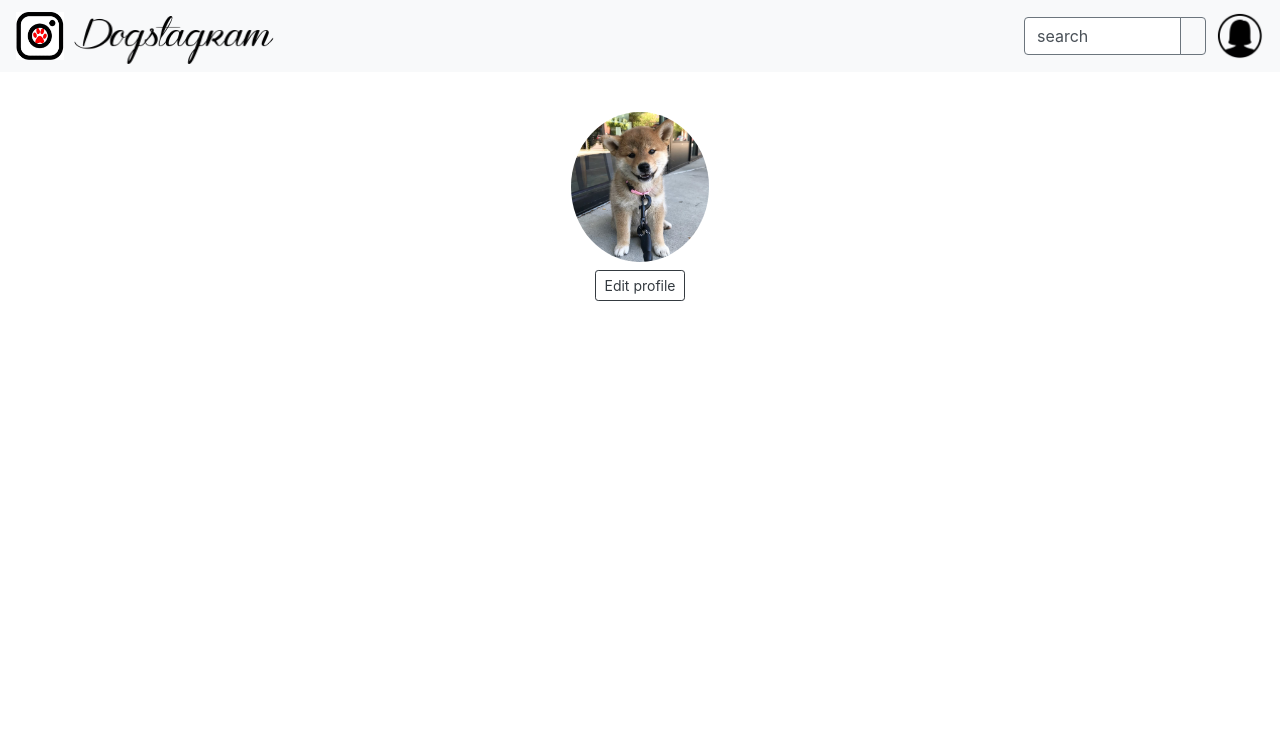
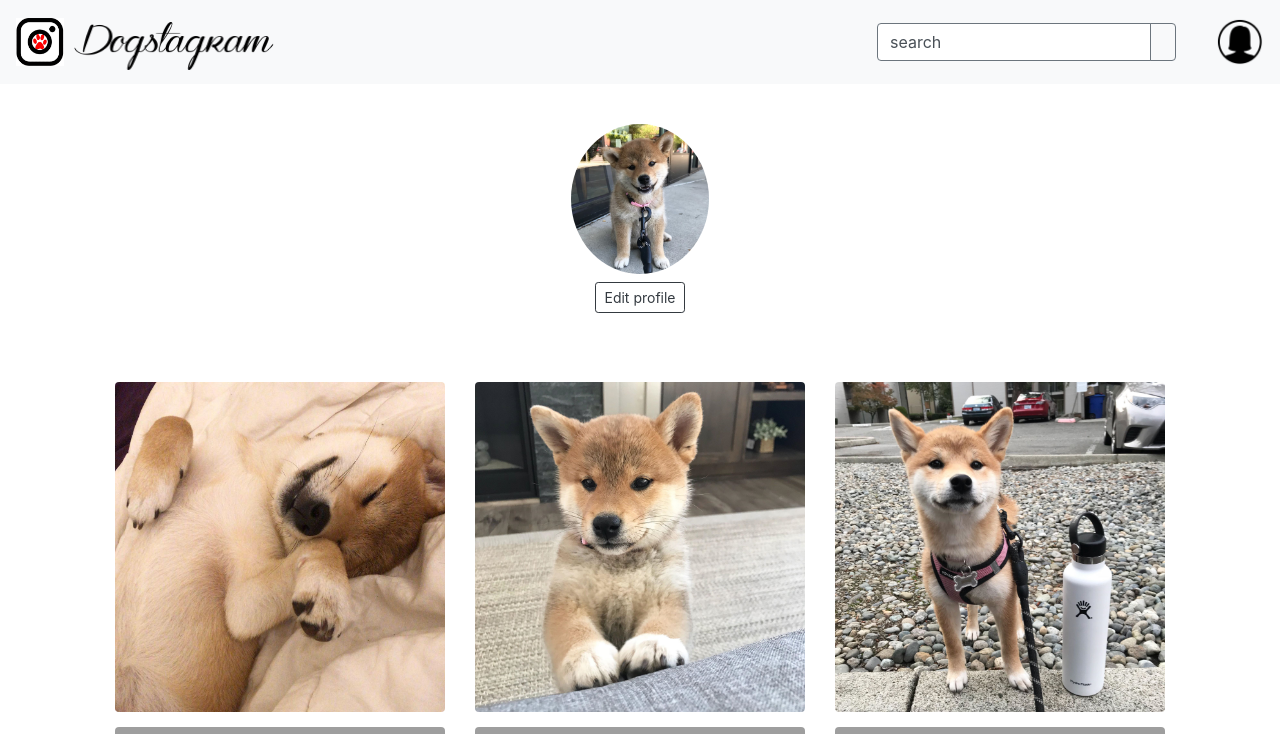
Before and after one commit to Nayrb123/Dogstagram, a Django app: template Dogstagram_Project/apps/dogstagram_app/templates/dogstagram_app/profilepage.html in a window 1280 px wide. Shown: the top 734 px of the page. Before the commit the page ends 301 px from the top, so only its background shows below. Run offline with Django 3.2, Linux system fonts and the light colour scheme; the template is opened without the code that fills it, so the values that code supplies are empty; parts of the project's set-up code (start-up, migrations or seed data) failed here and were passed over; some libraries are stand-ins or nearby versions; grey boxes are pictures that could not be loaded.

Commit message:
created comment model

```diff
--- a/Dogstagram_Project/apps/dogstagram_app/models.py
+++ b/Dogstagram_Project/apps/dogstagram_app/models.py
@@ -36,3 +36,9 @@ class User(models.Model):
     created_at = models.DateTimeField(auto_now_add=True)
     updated_at = models.DateTimeField(auto_now=True)
     objects = UserManager()
+
+class Comment(models.Model):
+    Comment = models.TextField()
+    comment_uploader = models.ForeignKey(User, related_name="uploaded_comment", on_delete=models.CASCADE)
+    created_at = models.DateTimeField(auto_now_add=True)
+    updated_at = models.DateTimeField(auto_now=True)
--- a/Dogstagram_Project/apps/dogstagram_app/static/dogstagram_app/css/style.css
+++ b/Dogstagram_Project/apps/dogstagram_app/static/dogstagram_app/css/style.css
@@ -1,6 +1,7 @@
 
 .searchbox {
-    margin-left: 750px;
+    float: right;
+    margin-right: 25px;
 }
 .form-col {
     margin-top: 15px;
@@ -19,11 +20,13 @@
     width: 200px;
     margin-top: 8px;
     margin-left: 10px;
+
 }
 .placeholder {
     height: 48px;
     width: 48px;
-    margin-left: 10px;
+    float: right;
+    position: right;
 }
 
 .emmi_pic {
@@ -44,14 +47,16 @@ h5,{
     margin-right: 59px;
 }
 
-.profile_bio{
-
-}
-.users_bio {
-}
-
 .profile_introduction {
     max-width: 350px;
     max-height: 40px;
     text-align: center;
 }
+
+.row {
+    margin: 15px;
+  }
+
+  .bio {
+    margin-bottom: 30px;
+  }
--- a/Dogstagram_Project/apps/dogstagram_app/templates/dogstagram_app/createprofile.html
+++ b/Dogstagram_Project/apps/dogstagram_app/templates/dogstagram_app/createprofile.html
@@ -29,7 +29,7 @@
               </div>
             </div>
             <img src='{% static "dogstagram_app/images/placeholder.png" %}' class="placeholder">
-      </nav>
+    </nav>
     {% if messages %}
         <ul class="messages">
             {% for message in messages %}
@@ -61,7 +61,7 @@
             <div class="form-group col-md-4">
                 <input type="password" class="form-control" id="inputPassword4" placeholder="Password" name="password">
             </div>
-            <button type="submit" class="register btn btn-outline-dark btn-sm">Register</button>
+            <button type="submit" class="login btn btn-outline-dark btn-sm">Register</button>
         </div>
     </form>
         <h3>Login:</h3>
--- a/Dogstagram_Project/apps/dogstagram_app/templates/dogstagram_app/profilepage.html
+++ b/Dogstagram_Project/apps/dogstagram_app/templates/dogstagram_app/profilepage.html
@@ -7,16 +7,24 @@
     <link rel="stylesheet" href="https://stackpath.bootstrapcdn.com/bootstrap/4.1.3/css/bootstrap.min.css" integrity="sha384-MCw98/SFnGE8fJT3GXwEOngsV7Zt27NXFoaoApmYm81iuXoPkFOJwJ8ERdknLPMO" crossorigin="anonymous">
     <link rel="stylesheet" href="{% static 'dogstagram_app/css/style.css'%}">
 
+    <style>
+        $(document).on("click", '[data-toggle="lightbox"]', function(event) {
+        event.preventDefault();
+        $(this).ekkoLightbox();
+        });
+    </style>
+
 </head>
 <body>
     <nav class="navbar navbar-expand-lg navbar-light bg-light navbar-static-top">
             {% load static %}
                 <a href="/"><img src="{% static "dogstagram_app/images/logo.jpg" %}" class="logo"></a>
                 <a href="/"><img src="{% static "dogstagram_app/images/dogstagram.png" %}" class="fontlogo"></a>
-
+                    <ul class="navbar-nav ml-auto">
                         <div class="searchbox">
                             <div class="row">
-                    <div class="col-12">
+                                <form class="form-inline">
+                                    <div class="form-inline my-2 my-lg-0">
                                         <div class="input-group">
                                             <input class="form-control border-secondary py-2" type="search" value="search">
                                                 <div class="input-group-append">
@@ -26,13 +34,18 @@
                                                 </div>
                                         </div>
                                     </div>
+                                </form>
                             </div>
                         </div>
+                    </ul>
 
-            <a href="/profilepage">
+                <div class="placeholder">
+                    <a href="/profilepage/{{user.id}}">
                         <img src="{% static 'dogstagram_app/images/placeholder.png' %}" class="placeholder">
                     </a>
+                </div>
         </nav>
+
 
         <div class="profile_bio">
             <div class="users_profile_picture">
@@ -43,21 +56,35 @@
 
                     <br>
                     <br>
-                        <span class="row justify-content-center">
+                        <span class="bio row justify-content-center">
                             {{user.bio}}
-                        </span>
+                    </div>
             </div>
         </div>
 
+        <div class="container">
+                <div class="row">
+                  <a href="/" data-toggle="lightbox" data-gallery="gallery" class="col-md-4">
+                    <img src="{% static "dogstagram_app/images/emmi_pic_1.jpg" %}" class="img-fluid rounded">
+                  <a href="/" data-toggle="lightbox" data-gallery="gallery" class="col-md-4">
+                    <img src="{% static "dogstagram_app/images/emmi_pic_2.jpg" %}" class="img-fluid rounded">
+                  </a>
+                  <a href="/" data-toggle="lightbox" data-gallery="gallery" class="col-md-4">
+                    <img src="{% static "dogstagram_app/images/emmi_pic_3.jpg" %}" class="img-fluid rounded">
+                  </a>
                 </div>
-
-
-
-
-
-
-
-
+                <div class="row">
+                  <a href="/" data-toggle="lightbox" data-gallery="gallery" class="col-md-4">
+                    <img src="https://unsplash.it/600.jpg?image=254" class="img-fluid rounded">
+                  </a>
+                  <a href="/" data-toggle="lightbox" data-gallery="gallery" class="col-md-4">
+                    <img src="https://unsplash.it/600.jpg?image=255" class="img-fluid rounded">
+                  </a>
+                  <a href="/" data-toggle="lightbox" data-gallery="gallery" class="col-md-4">
+                    <img src="https://unsplash.it/600.jpg?image=256" class="img-fluid rounded">
+                  </a>
+                </div>
+        </div>
 
 
 </body>
```
Also changed, not shown: Dogstagram_Project/apps/dogstagram_app/templates/dogstagram_app/index.html (+5 -3 lines), Dogstagram_Project/apps/dogstagram_app/static/dogstagram_app/images/emmi_pic_1.jpg (added), Dogstagram_Project/apps/dogstagram_app/static/dogstagram_app/images/emmi_pic_2.jpg (added), Dogstagram_Project/apps/dogstagram_app/static/dogstagram_app/images/emmi_pic_3.jpg (added), Dogstagram_Project/apps/dogstagram_app/static/dogstagram_app/images/emmi_pic_4.jpg (added), Dogstagram_Project/db.sqlite3. Lines whose indentation alone changed are shown as unchanged.
